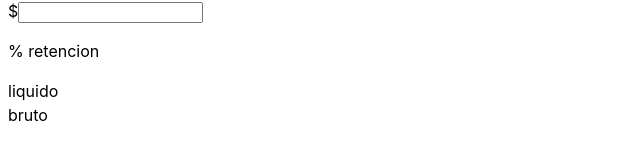
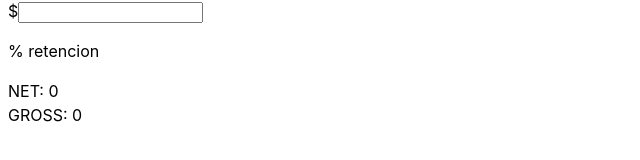
Before and after one commit to juque/boletttav2, a Vue app: page / in a window 1280 px wide. Shown: the part 148-308 px from the top of the page, without its empty margins (0-640 px from the left). Built offline with nearby package versions, Linux system fonts and the light colour scheme.

Commit message:
basics features done

```diff
--- a/src/App.vue
+++ b/src/App.vue
@@ -1,17 +1,42 @@
 <script setup>
+
+import { ref, computed } from 'vue';
 
 import Form from "./components/Form.vue";
 import Retention from "./components/Retention.vue";
 import Result from "./components/Result.vue";
+
+const inputValue = ref(0);
+
+const handleInput = (value) => {
+  inputValue.value = value;
+}
+
+const processedNet = computed(() => {
+  return computedNet(inputValue.value) || 0;
+});
+
+const processedGross = computed(() => {
+  return computedGross(inputValue.value) || 0;
+});
+
+const computedNet = (value) => {
+  return parseInt(value);
+}
+
+const computedGross = (value) => {
+  return parseInt(value);
+}
+
 
 </script>
 
 <template>
   <h1>Bolettta</h1>
   <h2>Calcula tu boleta de honorarios</h2>
-  <Form />
+  <Form @change="handleInput" />
   <Retention />
-  <Result />
+  <Result :net="processedNet" :gross="processedGross" />
 </template>
 
 <style scoped>
--- a/src/components/Form.vue
+++ b/src/components/Form.vue
@@ -1,11 +1,21 @@
 <script setup>
+
+const emit = defineEmits(['change']);
+
+const handleInput = (event) => {
+  let value = event.target.value;
+  value = value.replace(/[^\d]/g, '');
+  emit('change', value);
+  event.target.value = value;
+}
+
 </script>
 
 <template>
   <div>
     <form autocomplete="off">
       <label for="input">$</label>
-      <input type="text" name="input" />
+      <input @input="handleInput" type="text" name="input" id="input" pattern="\d*" />
     </form>
   </div>
 </template>
--- a/src/components/Result.vue
+++ b/src/components/Result.vue
@@ -1,11 +1,14 @@
 <script setup>
-
+  const props = defineProps({
+    net: Number,
+    gross: Number,
+  })
 </script>
 
 <template>
   <div>
-    <div class="net">liquido</div>
-    <div class="gross">bruto</div>
+    <div class="net">NET: {{ props.net }}</div>
+    <div class="gross">GROSS: {{ props.gross }}</div>
   </div>
 </template>
 
```
